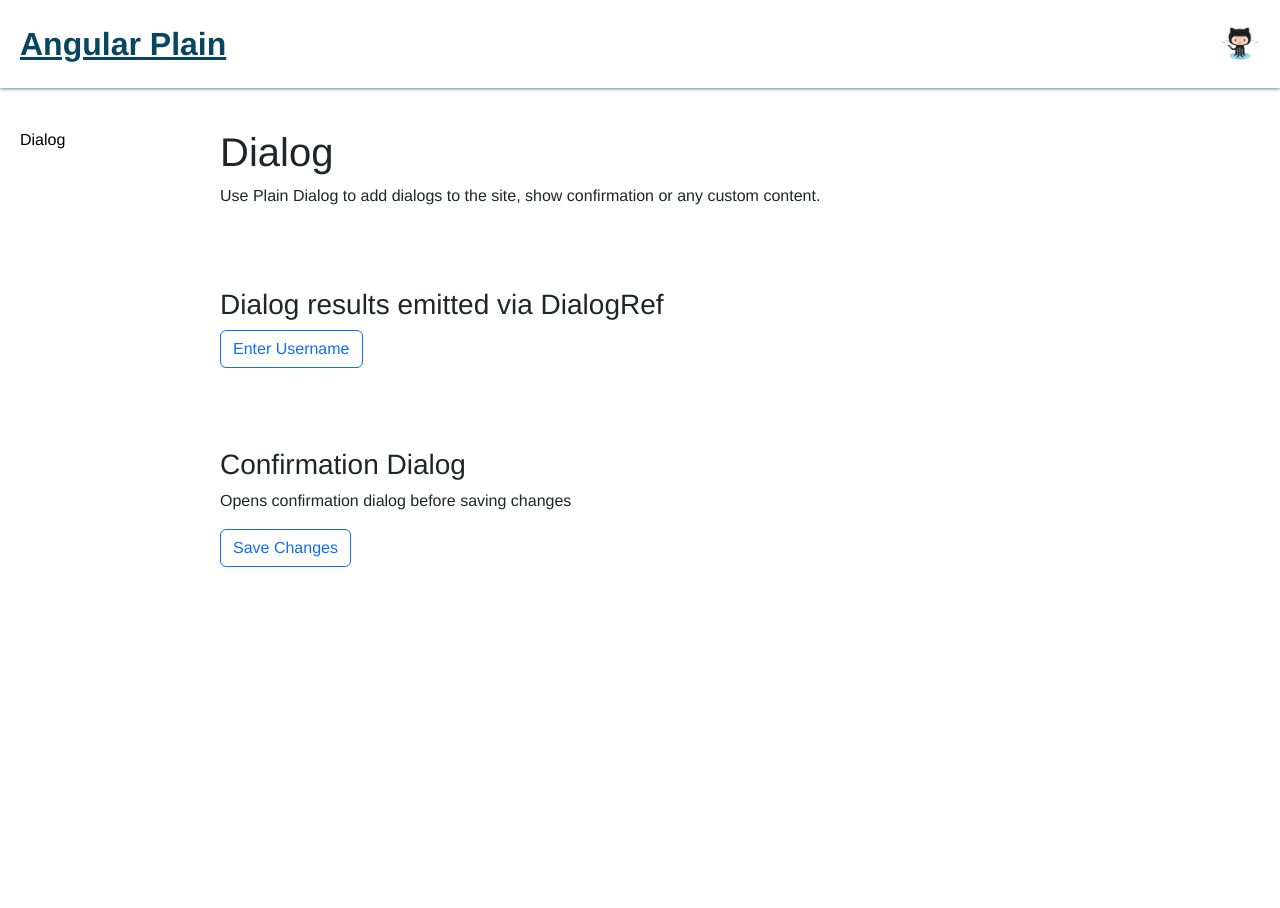
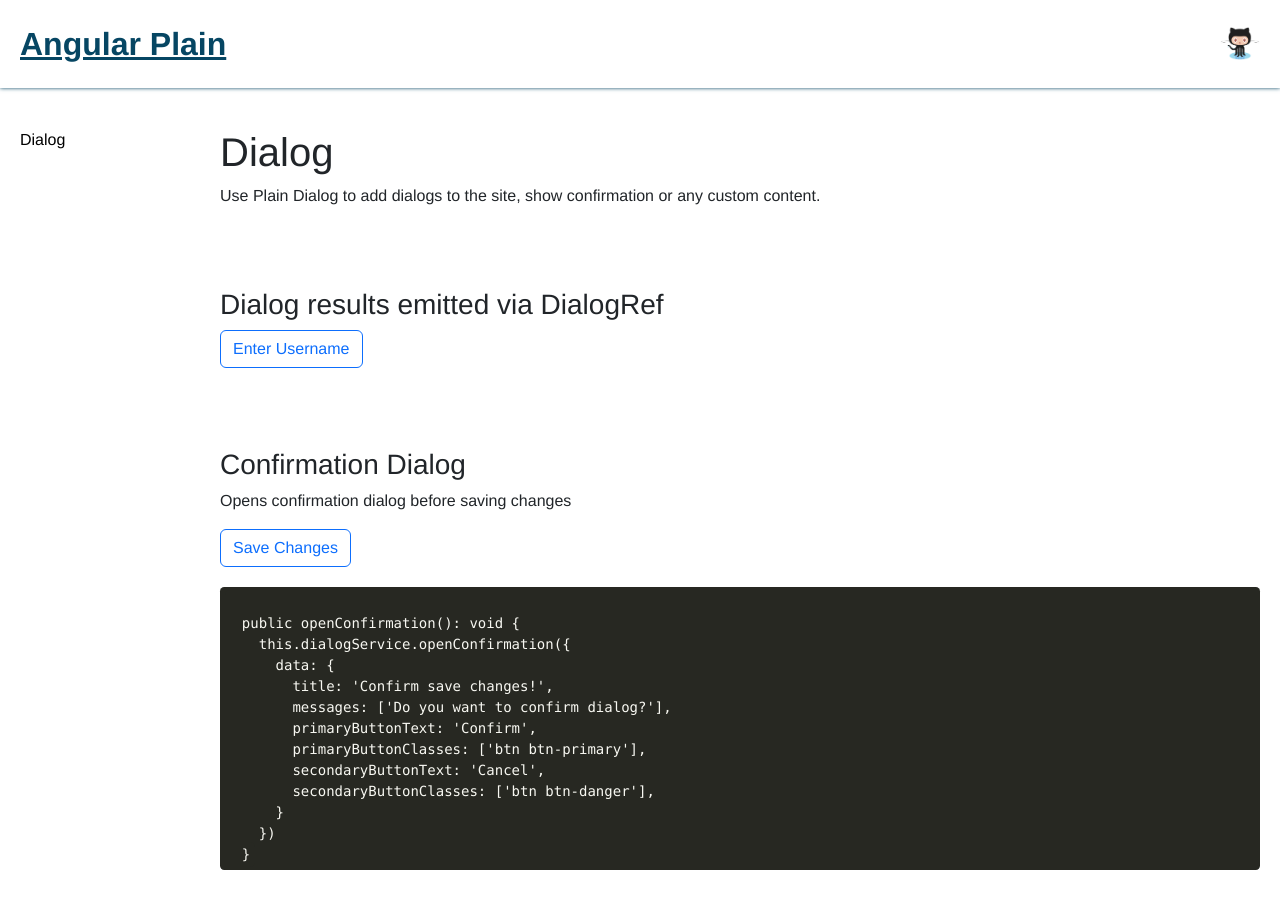
Before and after one commit to gogakoreli/plain, an Angular app: page /dialog in a window 1280 px wide. Shown: the top 908 px of the page. Before the commit the page ends 800 px from the top, so only its background shows below. Built offline with nearby package versions, Linux system fonts and the light colour scheme.

Commit message:
dialog-page: add example

```diff
--- a/projects/demo/src/app/components/dialog-page/dialog-page.component.html
+++ b/projects/demo/src/app/components/dialog-page/dialog-page.component.html
@@ -21,6 +21,7 @@
     <button class="btn btn-outline-primary" (click)="openConfirmation()">
       Save Changes
     </button>
+    <pre><code [innerHTML]="confirmationCodeExample"></code></pre>
   </div>
 
 </div>
--- a/projects/demo/src/app/components/dialog-page/dialog-page.component.scss
+++ b/projects/demo/src/app/components/dialog-page/dialog-page.component.scss
@@ -1,3 +1,25 @@
 .dialog-example-section {
   margin-bottom: 80px;
 }
+
+$color-code-background: #272822;
+$color-code-color: #f8f8f2;
+
+code {
+  background-color: $color-code-background;
+  color: $color-code-color;
+  border-radius: 0.3rem;
+  padding: 4px 5px 5px;
+  white-space: nowrap;
+}
+
+pre code {
+  white-space: inherit;
+}
+
+pre {
+  background-color: $color-code-background;
+  padding: 5px;
+  border-radius: 0.3em;
+  margin-top: 20px;
+}
--- a/projects/demo/src/app/components/dialog-page/dialog-page.component.ts
+++ b/projects/demo/src/app/components/dialog-page/dialog-page.component.ts
@@ -8,6 +8,20 @@ import { DialogContentComponent } from '../dialog-content/dialog-content.compone
   styleUrls: ['./dialog-page.component.scss']
 })
 export class DialogPageComponent implements OnInit {
+
+  public confirmationCodeExample = `
+  public openConfirmation(): void {
+    this.dialogService.openConfirmation({
+      data: {
+        title: 'Confirm save changes!',
+        messages: ['Do you want to confirm dialog?'],
+        primaryButtonText: 'Confirm',
+        primaryButtonClasses: ['btn btn-primary'],
+        secondaryButtonText: 'Cancel',
+        secondaryButtonClasses: ['btn btn-danger'],
+      }
+    })
+  }`;
 
   private dialogService = inject(DialogService);
 
--- a/projects/plain/src/dialog/confirmation-dialog/confirmation-dialog.component.scss
+++ b/projects/plain/src/dialog/confirmation-dialog/confirmation-dialog.component.scss
@@ -8,7 +8,7 @@
   display: flex;
   flex-direction: column;
   box-sizing: border-box;
-  padding: 40px 30px;
+  padding: 40px;
 }
 
 .confirmation-dialog-title {
```
